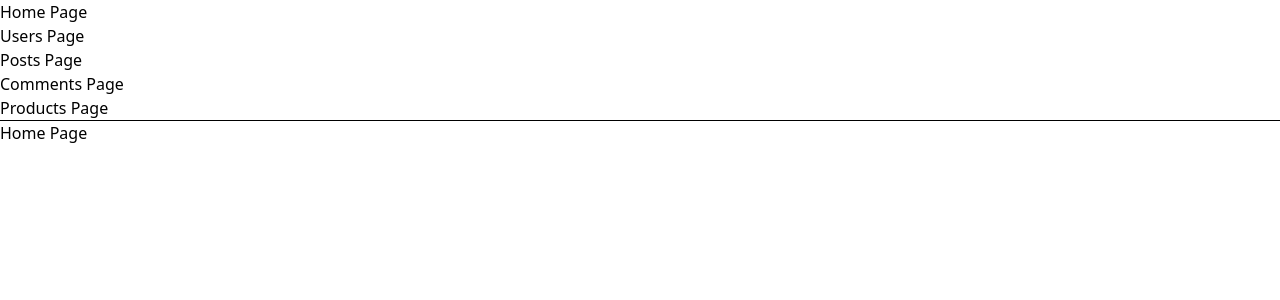
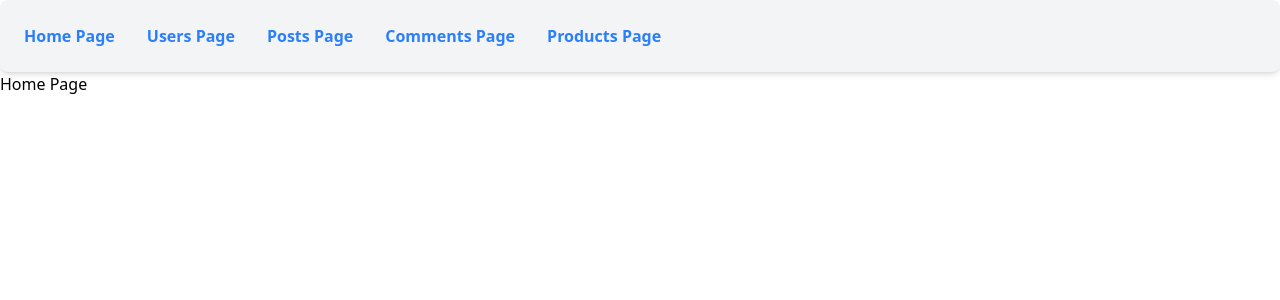
Before and after one commit to VladiSH31/okten-react-modules, a React (Vite) app: page / in a window 1280 px wide. Shown: the top 300 px of the page. Built offline with nearby package versions, Linux system fonts and the light colour scheme.

Commit message:
Home WOrk #chszHaH9 add classname

```diff
--- a/src/layouts/MainLayouts.tsx
+++ b/src/layouts/MainLayouts.tsx
@@ -5,7 +5,6 @@ const MainLayouts = () => {
     return (
         <div>
             <Menu/>
-            <hr/>
             <Outlet/>
         </div>
     );
--- a/src/menu/Menu.tsx
+++ b/src/menu/Menu.tsx
@@ -3,13 +3,13 @@ import  './Menu.css'
 
 export const Menu = () => {
     return (
-        <div>
-            <ul>
-                <li><Link to={'/'}>Home Page</Link></li>
-                <li><Link to={'/users'}>Users Page</Link></li>
-                <li><Link to={'/posts'}>Posts Page</Link></li>
-                <li><Link to={'/comments'}>Comments Page</Link></li>
-                <li><Link to={'/products'}>Products Page</Link></li>
+        <div className="menu-container">
+            <ul className="menu-list">
+                <li className="menu-item"><Link to={'/'} className="menu-link">Home Page</Link></li>
+                <li className="menu-item"><Link to={'/users'} className="menu-link">Users Page</Link></li>
+                <li className="menu-item"><Link to={'/posts'} className="menu-link">Posts Page</Link></li>
+                <li className="menu-item"><Link to={'/comments'} className="menu-link">Comments Page</Link></li>
+                <li className="menu-item"><Link to={'/products'} className="menu-link">Products Page</Link></li>
             </ul>
         </div>
     );
```
